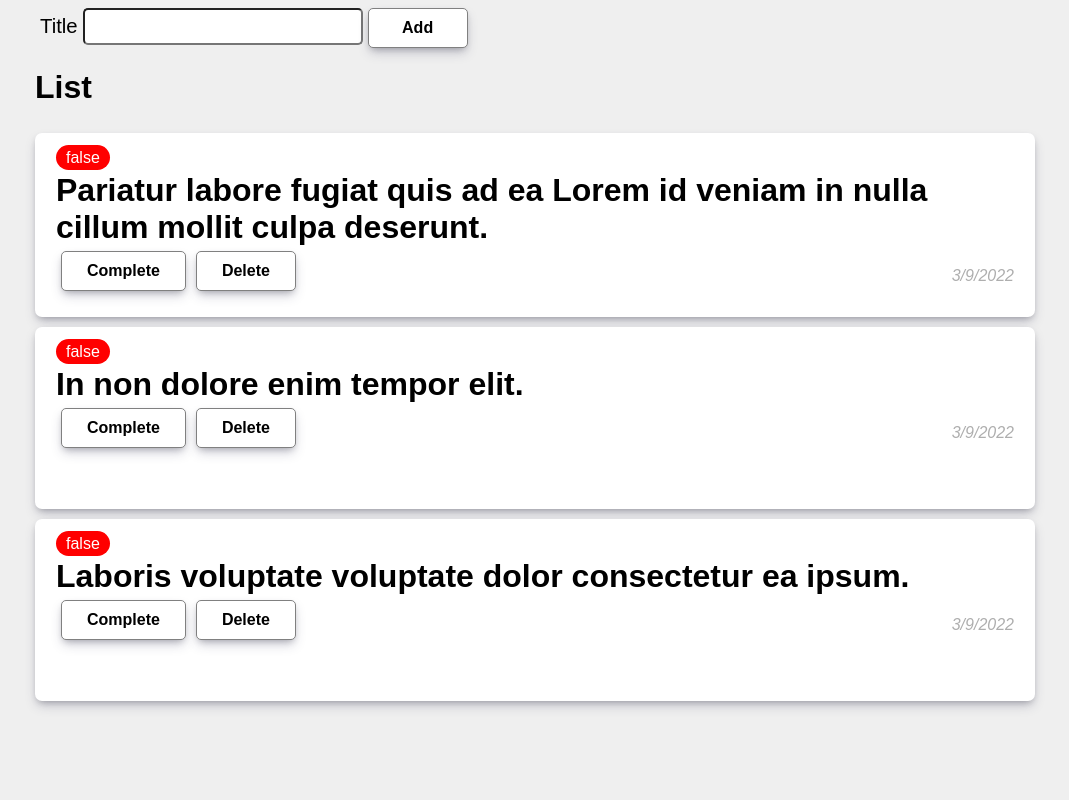
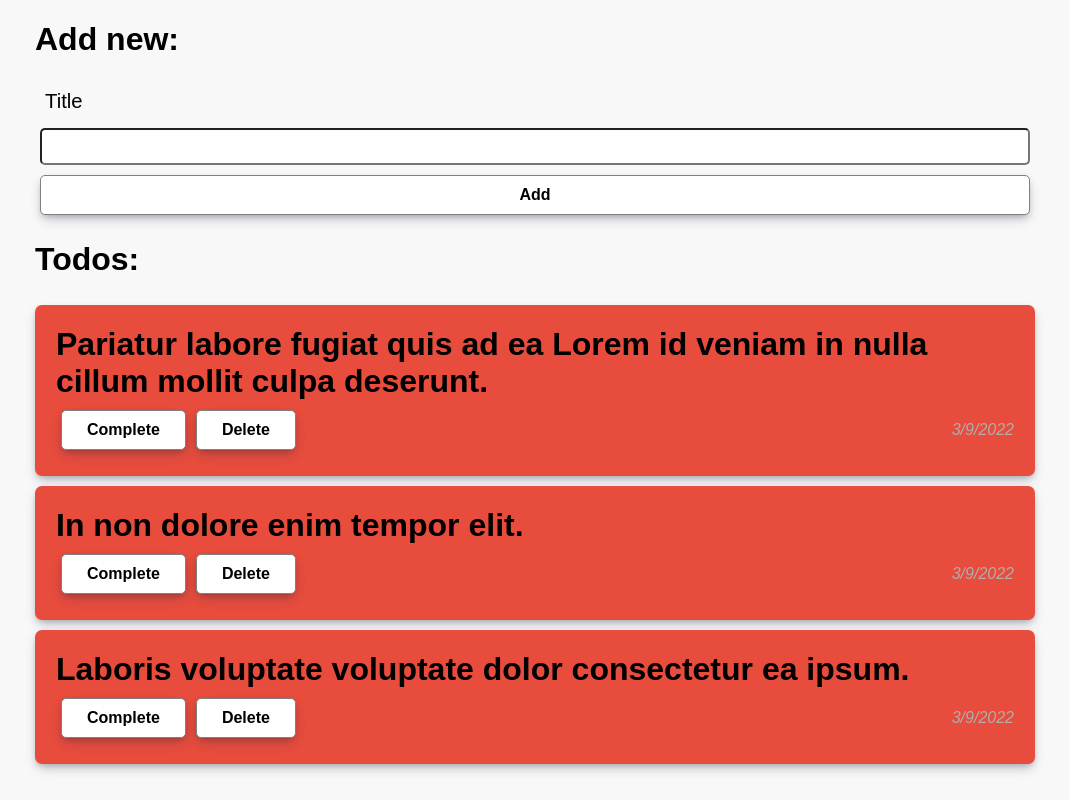
Before and after one commit to simone98dm/vue2-todoapp, a Vue app: page / in a window 1280 px wide. Shown: the whole page, without its empty margins (105-1174 px from the left). Built offline with nearby package versions, Linux system fonts and the light colour scheme; a web font is replaced by a local one.

Commit message:
fix styles

```diff
--- a/src/App.vue
+++ b/src/App.vue
@@ -17,7 +17,7 @@ export default {
 <style>
 @import url("http://fonts.cdnfonts.com/css/product-sans");
 body {
-  background-color: #efefef;
+  background-color: #f8f8f8;
   font-family: "Product Sans", sans-serif;
 }
 </style>
--- a/src/components/Button.vue
+++ b/src/components/Button.vue
@@ -27,7 +27,7 @@ export default {
   min-width: 100px;
   border: 1px grey solid;
   border-radius: 5px;
-  margin: 0 5px;
+  margin: 5px;
   cursor: pointer;
   font-size: 1em;
   background-color: #fff;
--- a/src/components/Form.vue
+++ b/src/components/Form.vue
@@ -23,7 +23,9 @@ export default {
   },
   methods: {
     onCreateHandler() {
-      this.$emit(EVENTS.CREATE, this.localMessage);
+      if (this.localMessage != null) {
+        this.$emit(EVENTS.CREATE, this.localMessage);
+      }
     },
   },
 };
@@ -33,5 +35,6 @@ export default {
 <style scoped>
 .form {
   display: flex;
+  flex-direction: column;
 }
 </style>
--- a/src/components/Home.vue
+++ b/src/components/Home.vue
@@ -1,7 +1,8 @@
 <template>
   <div class="container">
+    <h1>Add new:</h1>
     <Form v-on:create="onCreateHandler"></Form>
-    <h1>List</h1>
+    <h1>Todos:</h1>
     <List
       :items="this.$store.getters.todoItems"
       v-on:complete="onCompleteClickHandler"
--- a/src/components/Input.vue
+++ b/src/components/Input.vue
@@ -46,11 +46,12 @@ export default {
 
 <style scoped>
 .input {
-  display: block;
+  display: flex;
+  flex-direction: column;
 }
 .text__input {
-  flex: 1;
-  padding: 5px 5px;
+  padding: 5px;
+  margin: 5px;
   font-size: 1.27em;
   border-radius: 5px;
 }
--- a/src/components/Item.vue
+++ b/src/components/Item.vue
@@ -1,9 +1,9 @@
 <template>
-  <div v-if="item" class="card" v-on:click="onCardClickHandler">
-    <Badge
-      :text="`${item.isCompleted}`"
+  <div v-if="item" :class="`card ${item.isCompleted ? `green` : `red`}`" v-on:click="onCardClickHandler">
+    <!-- <Badge
+      :text="`Completed: ${item.isCompleted}`"
       :variant="item.isCompleted ? 'green' : 'red'"
-    ></Badge>
+    ></Badge> -->
     <TextInput
       :item="this.item"
       :disableTextInput="disableTextInput"
@@ -12,7 +12,7 @@
     <div class="card__footer">
       <Button
         :variant="`btn__success`"
-        :text="'Complete'"
+        :text="item.isCompleted ? `Not complete` : `Complete`"
         :clickEvent="onCompleteClickHandler"
       ></Button>
       <Button
@@ -27,7 +27,7 @@
 
 <script>
 import Button from "./Button.vue";
-import Badge from "./Badge.vue";
+// import Badge from "./Badge.vue";
 import { EVENTS } from "@/common/Constants";
 import TextInput from "./TextInput.vue";
 export default {
@@ -62,7 +62,7 @@ export default {
       this.disableTextInput = true;
     },
   },
-  components: { Button, Badge, TextInput },
+  components: { Button, TextInput },
 };
 </script>
 
@@ -72,7 +72,6 @@ export default {
   background-color: #fff;
   border-radius: 7px;
   margin: 5px 0;
-  min-height: 150px;
   box-shadow: rgba(50, 50, 93, 0.25) 0px 6px 12px -2px,
     rgba(0, 0, 0, 0.3) 0px 3px 7px -3px;
 }
@@ -86,11 +85,13 @@ export default {
 .card__footer {
   margin: 5px;
 }
-.label__green {
-  color: green;
+.green {
+  background-color: #2ecc71;
+  transition: .2s;
 }
-.label__red {
-  color: red;
+.red {
+  background-color: #e74c3c;
+  transition: .2s;
 }
 .card__footer {
 }
--- a/src/components/TextInput.vue
+++ b/src/components/TextInput.vue
@@ -1,8 +1,9 @@
 <template>
   <div v-if="localItem">
-    <div v-if="showInput">
+    <div v-if="showInput" class="text__input">
       <Input
         :value="localItem.message"
+        :label="`Message`"
         v-on:change="(str) => (localItem.message = str)"
       ></Input>
       <Button
@@ -60,4 +61,7 @@ export default {
 .title {
   margin: 5px;
 }
+.text__input {
+  margin: 15px;
+}
 </style>
```
Also changed, not shown: 1 other file (tests, documents, lock files or other folders).
